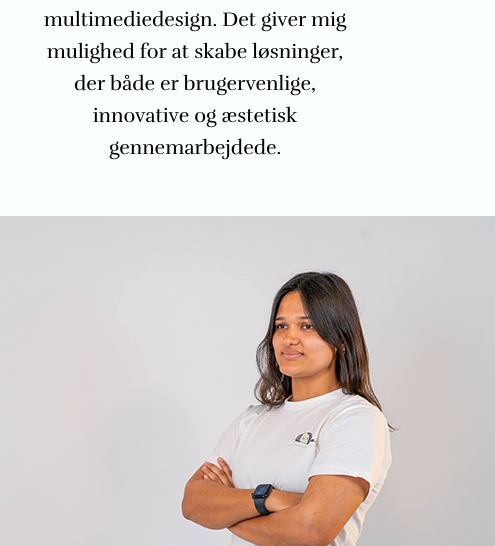
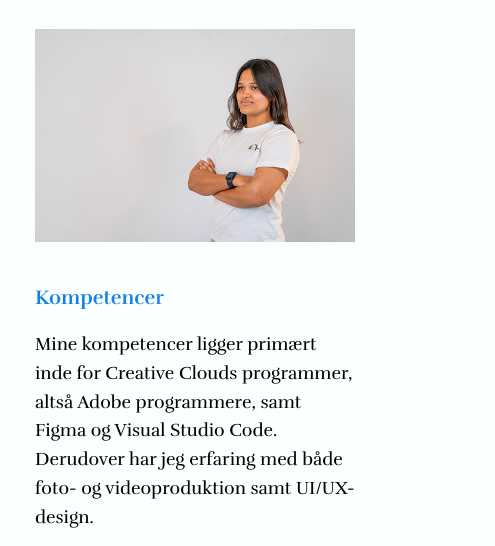
Before and after one commit to Freja-absalonsen/1.semesterprojekt, a plain HTML site: page ommig.html in a window 390 px wide. Shown: the part 975-1521 px from the top of the page, 495 px wide, since content can reach past the window. Drawn offline with Linux system fonts and the light colour scheme.

Commit message:
Ændring at tekst størrelse og om mig billed

```diff
--- a/index.css
+++ b/index.css
@@ -13,22 +13,22 @@
   body,
   .rufina-regular {
     font-family: Rufina, serif; /* Skrift type */
-    font-size: 20px; /* Tekst størelsen */
+    font-size: 18px; /* Tekst størelsen */
     background-color:#FBFFFE; /* Baggrundsfarve hvis */
     line-height: 1.6; /* Linjeafstanden */
   }
 
   /* Angivelse af forksellige skriftstørrelse til overskrifter */
   h1{
-    font-size: 30px; /* Teksten størrelse */
+    font-size: 24px; /* Teksten størrelse når det er en overskrift*/
   }
 
   h2{
-    font-size:25px; /* Teksten størrelse */
+    font-size:20px; /* Teksten størrelse når det er en underoverskrift */
   }
 
   h3{
-    font-size: 20px; /* Teksten størrelse */
+    font-size: 19px; /* Teksten størrelse */
   }
 
   /* Definere to typer af skrifttypen rufina */
@@ -278,7 +278,7 @@
 
   .project-image {
     flex: 1 1 300px; /* 3 elemter i en: første 1, elementet må vokse for at udfylde plads. Andet 1, elementet må krympe, hvis der ikke er nok plads. 300px er elementets startstørrekse før vokse og krympe */
-    max-width: 400px; /* Bredden må ikke overstige 400px */
+    max-width: 600px; /* Bredden må ikke overstige 600px */
     object-fit: cover; /* Beskærer billedet, så det fylde det hele uden at ødelægges */
     border-radius: 6px; /* Hjørnerne bliver runde */
   }
@@ -693,17 +693,16 @@
     color: #1380E5; /* Teksten er blå */
   }
 
-  .om__billed-wrapper {
+  .om__billede-wrapper {
     flex: 1; /* Elementet fylder lige så meget som andre flex-items og kan udvide efter behov */
     display: flex; /* Elementer lægger side om side */
     align-items: center; /* Centrer elementer lodret */
     justify-content: center; /* Centrerer indholdet vandret */
   }
 
-  .om__billed-img {
+  .om__billede-img {
     width: 100%; /* Tager hele bredden */
     height: auto; /* Tager hele højden */
-    max-width: 400px;
     object-fit: cover; /* Beskærer billedet, så det fylde det hele uden at ødelægges */
   }
 
@@ -949,17 +948,17 @@
       align-items: center;
     }
 
-    .om__billed-wrapper{
-      justify-content: center;
-      margin-top: 16px;
-      width: 100%;
+    .om__billede-wrapper{
+      justify-content: center; /* Centrerer indholdet vandret */
+      margin-top: 16px; /* Afstand over teksten */
+      width: 100%; /* Tager hele bredden */
     }
 
-    .om__billed-img{
-      width: 100%;
-      max-width: 250px;
-      height: auto;
-      display: block;
+    .om__billede-img{
+      width: 100%; /* Tager hele bredden */
+      max-width: 600px; /* Maks bredde 600px */
+      height: auto; /* Justere højden automatisk */
+      display: block; /* Elementer bliver synlig igen */
     }
 
     /* Footer */
--- a/ommig.html
+++ b/ommig.html
@@ -67,7 +67,7 @@
   <main class="om">
     <section class="om__intro">
       <div class="om__tekst">
-        <h2 class="om__overskrift">Om mig</h2>
+        <h1 class="om__overskrift">Om mig</h1>
         <p class="om__beskrivelse">Hej, jeg hedder Freja. Med min udadvendte og smilende personlighed skaber jeg hurtigt gode relationer
           og trives  både i samarbejde med andre og i selvstændige projekter.
         </p>
@@ -92,8 +92,8 @@
 
       </div>
 
-      <div class="om__billed-wrapper">
-        <img src="img/Om-mig-ny.png" alt="Portræt af Frja" class="om-billed-img">
+      <div class="om__billede-wrapper">
+        <img src="img/Om-mig-ny.png" alt="Portræt af Frja" class="om__billede-img">
       </div>
     </section>
 
```
Also changed, not shown: kontakt.html (+1 -1 lines).
